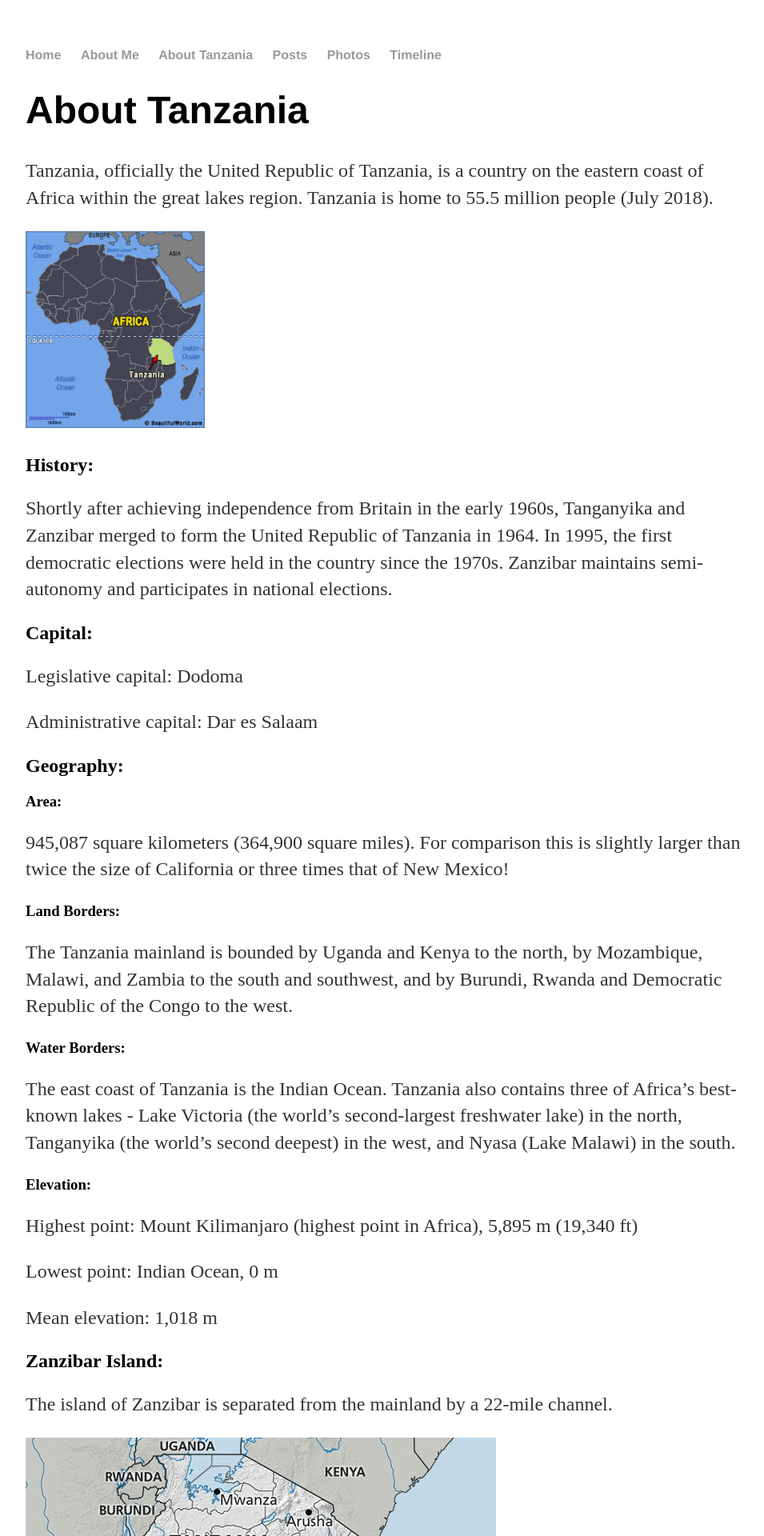
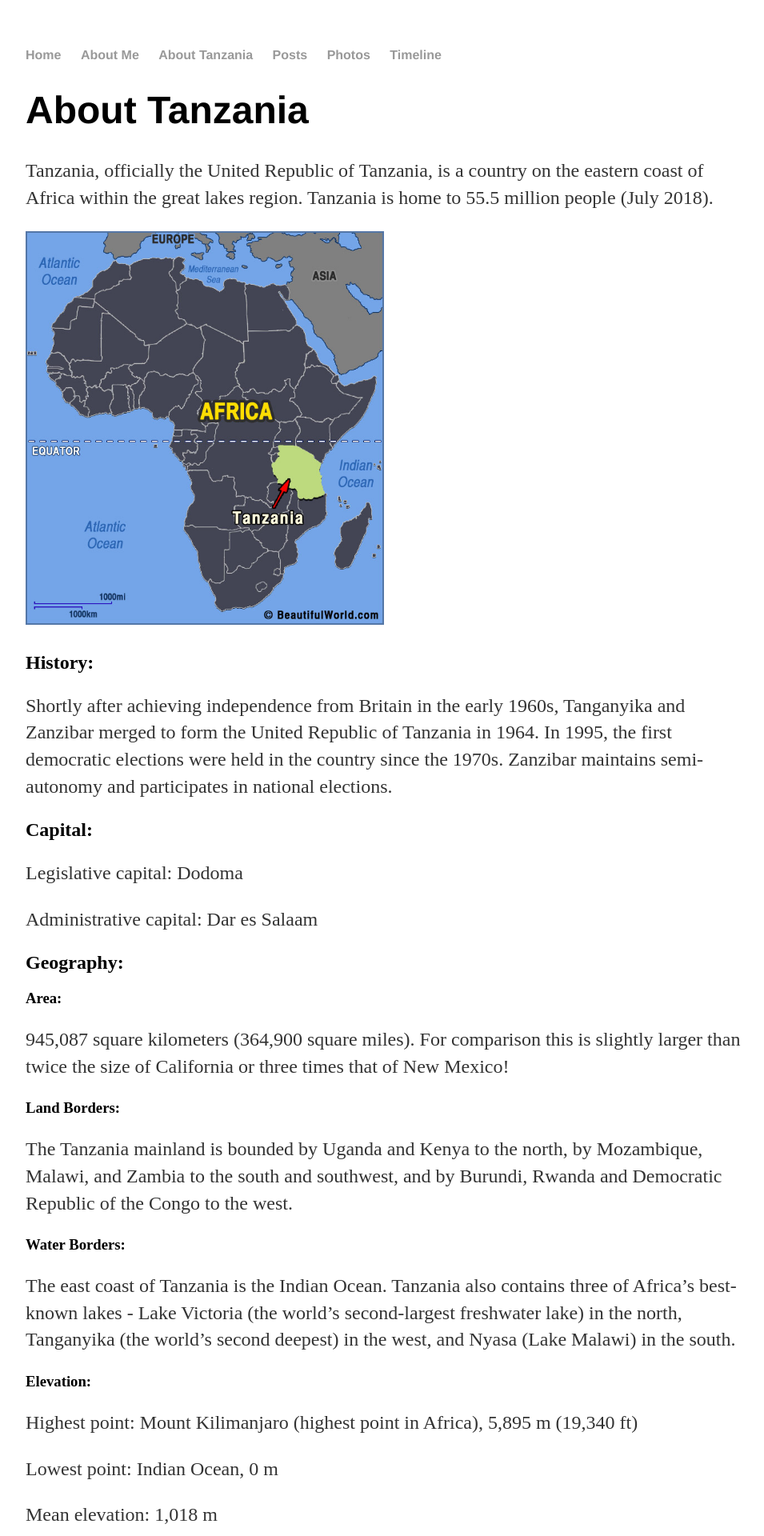
Before and after one commit to caliholman/caliholman.github.io, a Jekyll site: the page built from tanzania/tanzania.md, in a window 1280 px wide. Shown: the top 1920 px of the page at 80% size, without its empty margins (160-1115 px from the left). Built offline with Jekyll 4.4.1, drawn with Linux system fonts in a browser that asks for light colours.

Commit message:
Update tanzania.md

```diff
--- a/tanzania/tanzania.md
+++ b/tanzania/tanzania.md
@@ -8,7 +8,7 @@ permalink: /tanzania/
 
 Tanzania, officially the United Republic of Tanzania, is a country on the eastern coast of Africa within the great lakes region. Tanzania is home to 55.5 million people (July 2018).
 
-![tanzania africa map](/img/tanzania-africa-map.jpg){:height="25%" width="25%"}
+![tanzania africa map](/img/tanzania-africa-map.jpg){:height="50%" width="50%"}
 
 ## History:
 Shortly after achieving independence from Britain in the early 1960s, Tanganyika and Zanzibar merged to form the United Republic of Tanzania in 1964. In 1995, the first democratic elections were held in the country since the 1970s. Zanzibar maintains semi-autonomy and participates in national elections.
```
